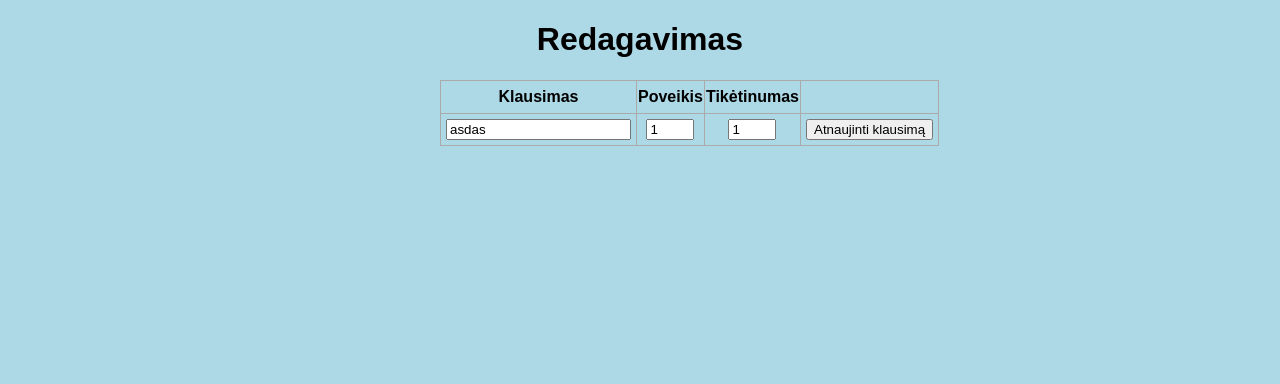
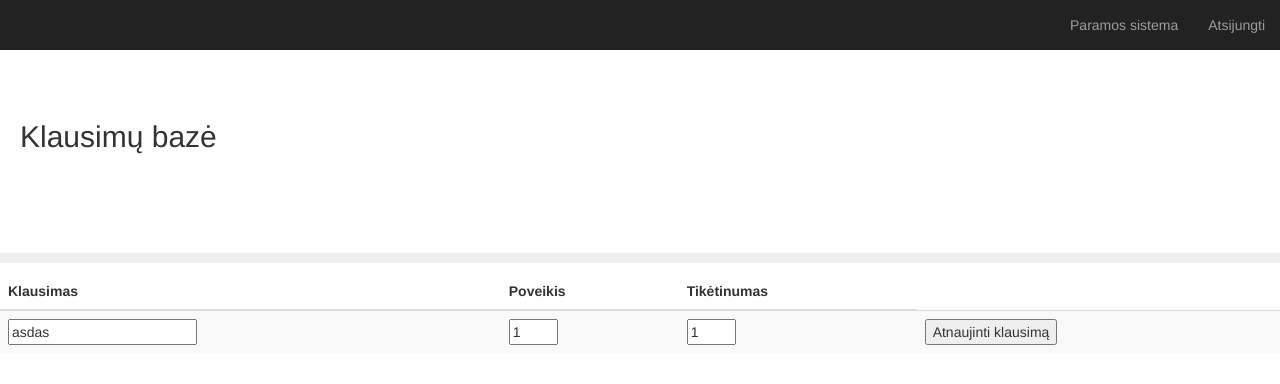
Before and after one commit to mmyl/ExpertSystem, a Flask app: page /update/1 in a window 1280 px wide. Shown: the top 384 px of the page. Run offline with Flask 2, Linux system fonts and the light colour scheme; the first user in the database is signed in; data comes from the database, SQL or seed files in the repository; some libraries are stand-ins or nearby versions.

Commit message:
css update, update page style

```diff
--- a/app.py
+++ b/app.py
@@ -101,7 +101,7 @@ def index():
 
     else:
         rows = Todo.query.order_by(Todo.date_created).all()
-        return render_template('dashboard.html', rows=rows)
+        return render_template('index.html', rows=rows)
 
 
 @app.route('/delete/<int:id>')
--- a/static/main.css
+++ b/static/main.css
@@ -1,36 +1,108 @@
-body, html {
-    margin: 0;
-    font-family: sans-serif;
-    background-color: lightblue;
+/*
+ * Base structure
+ */
+
+/* Move down content because we have a fixed navbar that is 50px tall */
+body {
+  padding-top: 50px;
 }
 
-.content {
-    margin: 0 auto;
-    width: 400px;
+
+/*
+ * Global add-ons
+ */
+
+.sub-header {
+  padding-top: 50px;
+  padding-bottom: 100px;
+  border-bottom: 10px solid #eee;
+  padding-right: 20px;
+  padding-left: 20px;
 }
 
-table, td, th {
-    border: 1px solid #aaa;
+/*
+ * Top navigation
+ * Hide default border to remove 1px line.
+ */
+.navbar-fixed-top {
+  border: 0;
 }
 
-table {
-    border-collapse: collapse;
-    width: 100%;
+/*
+ * Sidebar
+ */
+
+/* Hide for mobile, show later */
+.sidebar {
+  display: none;
+}
+@media (min-width: 768px) {
+  .sidebar {
+    position: fixed;
+    top: 51px;
+    bottom: 0;
+    left: 0;
+    z-index: 1000;
+    display: block;
+    padding: 20px;
+    overflow-x: hidden;
+    overflow-y: auto; /* Scrollable contents if viewport is shorter than content. */
+    background-color: #f5f5f5;
+    border-right: 1px solid #eee;
+  }
 }
 
-th {
-    height: 30px;
+/* Sidebar navigation */
+.nav-sidebar {
+  margin-right: -21px; /* 20px padding + 1px border */
+  margin-bottom: 20px;
+  margin-left: -20px;
+}
+.nav-sidebar > li > a {
+  padding-right: 20px;
+  padding-left: 20px;
+}
+.nav-sidebar > .active > a,
+.nav-sidebar > .active > a:hover,
+.nav-sidebar > .active > a:focus {
+  color: #fff;
+  background-color: #428bca;
 }
 
-td {
-    text-align: center;
-    padding: 5px;
+
+/*
+ * Main content
+ */
+
+.main {
+  padding: 20px;
+}
+@media (min-width: 768px) {
+  .main {
+    padding-right: 40px;
+    padding-left: 40px;
+  }
+}
+.main .page-header {
+  margin-top: 0;
 }
 
-.form {
-    margin-top: 20px;
+
+/*
+ * Placeholder dashboard ideas
+ */
+
+.placeholders {
+  margin-bottom: 30px;
+  text-align: center;
 }
-
-#content {
-    width: 70%;
+.placeholders h4 {
+  margin-bottom: 0;
 }
+.placeholder {
+  margin-bottom: 20px;
+}
+.placeholder img {
+  display: inline-block;
+  border-radius: 50%;
+}
--- a/templates/update.html
+++ b/templates/update.html
@@ -1,18 +1,36 @@
-{% extends 'base.html' %}
+{% extends "bootstrap/base.html" %}
 
-{% block head %}
-<title>Expert System for IT security risk analysis</title>
+{% block title %}
+Dashboard
 {% endblock %}
 
-{% block body %}
-<div class="content">
-    <h1 style="text-align: center">Redagavimas</h1>
-    <table>
+{% block styles %}
+{{super()}}
+<link rel="stylesheet" href="{{url_for('.static', filename='main.css')}}">
+{% endblock %}
+
+{% block content %}
+    <nav class="navbar navbar-inverse navbar-fixed-top">
+      <div class="container-fluid">
+        <div id="navbar" class="navbar-collapse collapse">
+          <ul class="nav navbar-nav navbar-right">
+            <li><a href="#">Paramos sistema</a></li>
+            <li><a href="{{ url_for('logout') }}">Atsijungti</a></li>
+          </ul>
+        </div>
+      </div>
+    </nav>
+  <h2 class="sub-header">Klausimų bazė</h2>
+          <div class="table-responsive">
+            <table class="table table-striped">
+              <thead>
                 <tr>
                   <th>Klausimas</th>
                   <th>Poveikis</th>
                   <th>Tikėtinumas</th>
                 </tr>
+              </thead>
+              <tbody>
                 <div class="form">
                     <form action="/update/{{row.id}}" method="POST">
                         <td><input type="text" name="question" id="question" value={{row.question}}></td>
@@ -21,5 +39,5 @@
                         <td><input type="submit" value="Atnaujinti klausimą"></td>
                     </form>
                 </div>
-</div>
+              </tbody>
 {% endblock %}
```
Also changed, not shown: static/dashboard.css (deleted, +0 -105 lines), templates/dashboard.html (deleted, +0 -70 lines), templates/index.html (+20 -9 lines), README.md, test.db. Lines whose indentation alone changed are shown as unchanged.
